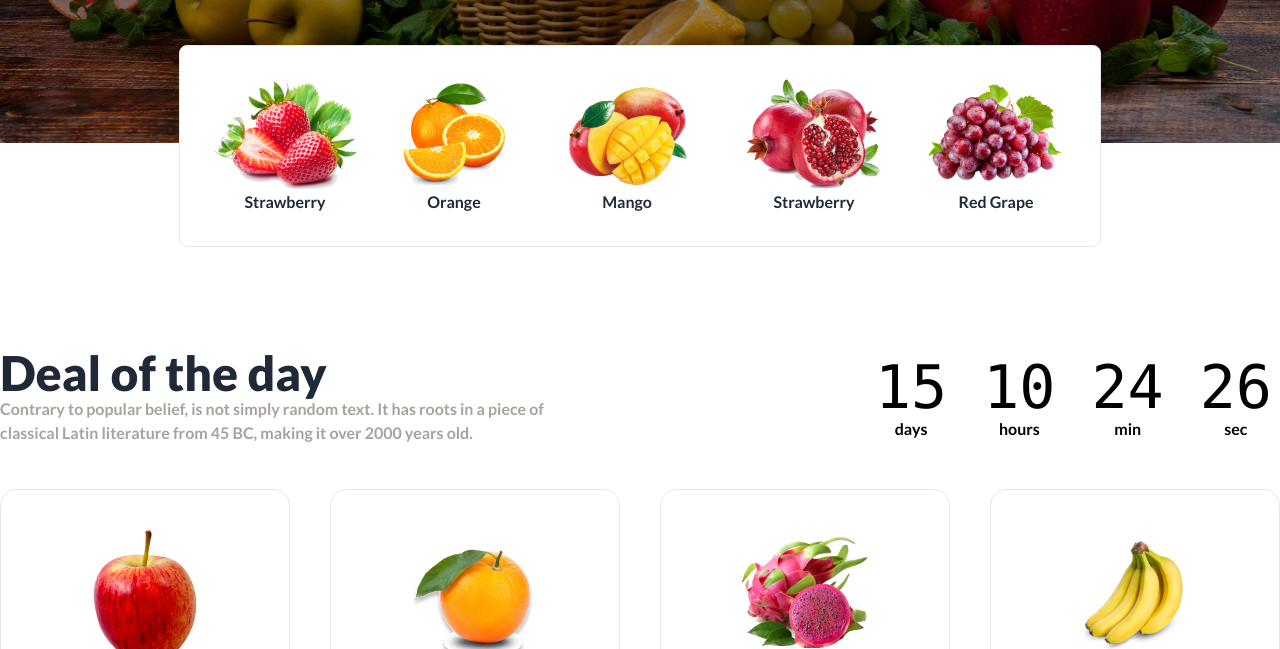
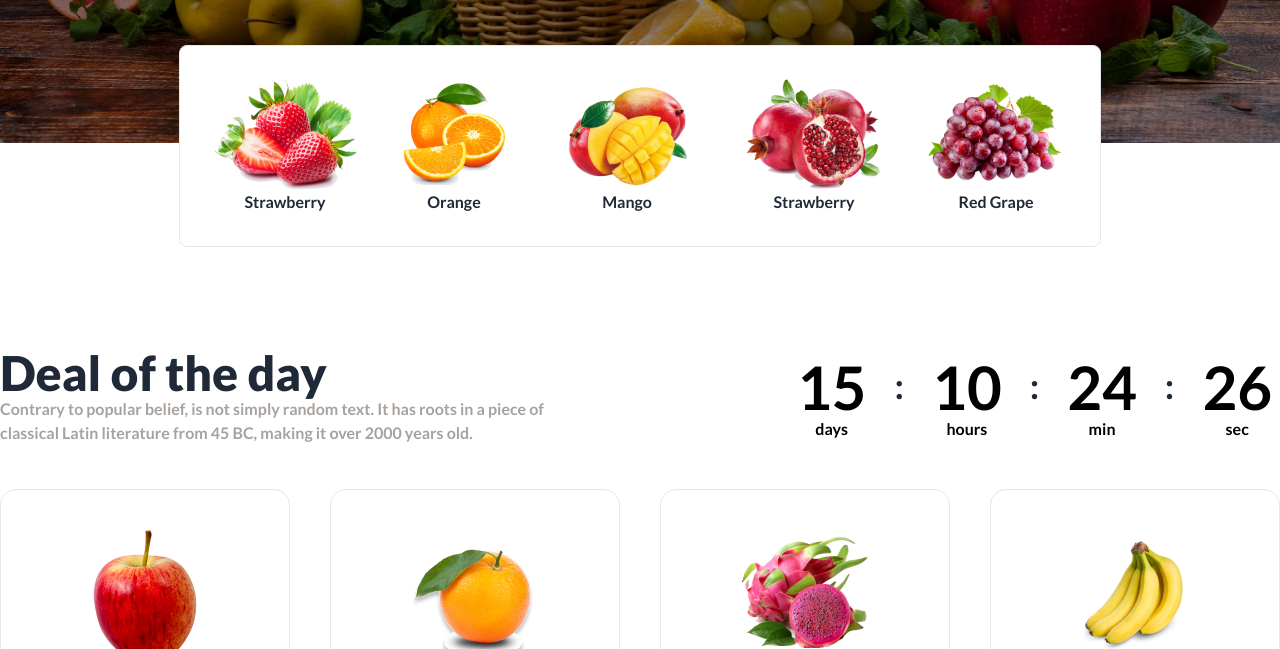
Before and after one commit to rabby159/FruityOasis, a plain HTML site: page index.html in a window 1280 px wide. Shown: the part 542-1191 px from the top of the page. Drawn offline with nearby package versions, Linux system fonts and the light colour scheme; grey boxes are pictures that could not be loaded.

Commit message:
coundown update

```diff
--- a/index.html
+++ b/index.html
@@ -169,30 +169,39 @@
                     <p class="text-[#a8a29e]">Contrary to popular belief, is not simply random text. It has roots in a piece of <br> classical Latin literature from 45 BC, making it over 2000 years old.</p>
                 </div>
                 <div class="">
-                    <div class="grid grid-flow-col gap-5 text-center">
+                    <div class="grid grid-flow-col lg:gap-5 text-center">
                         <div class="flex flex-col p-2 text-black rounded-box text-neutral-content">
-                          <span class="countdown font-mono text-4xl lg:text-6xl" >
+                          <span class="countdown text-3xl lg:text-6xl flex justify-center" >
                             <span style="--value:15;"></span>
                           </span>
-                          days
+                          <p>days</p>
+                        </div>
+                        <div class="flex pt-4 lg:text-4xl">
+                          <h1>:</h1>
                         </div>
                         <div class="flex flex-col p-2 text-black rounded-box text-neutral-content">
-                          <span class="countdown font-mono text-4xl lg:text-6xl">
+                          <span class="countdown  text-3xl lg:text-6xl flex justify-center">
                             <span style="--value:10;"></span>
                           </span>
-                          hours
+                          <p>hours</p>
+                        </div>
+                        <div class="flex pt-4 lg:text-4xl">
+                          <h1>:</h1>
                         </div>
                         <div class="flex flex-col p-2 text-black rounded-box text-neutral-content">
-                          <span class="countdown font-mono text-4xl lg:text-6xl">
+                          <span class="countdown  text-3xl lg:text-6xl flex justify-center">
                             <span style="--value:24;"></span>
                           </span>
-                          min
+                          <p>min</p>
+                        </div>
+                        <div class="flex pt-4 lg:text-4xl">
+                          <h1>:</h1>
                         </div>
                         <div class="flex flex-col p-2 text-black rounded-box text-neutral-content">
-                          <span class="countdown font-mono text-4xl lg:text-6xl">
+                          <span class="countdown  text-3xl lg:text-6xl flex justify-center">
                             <span style="--value:26;"></span>
                           </span>
-                          sec
+                          <p>sec</p>
                         </div>
                       </div>
                 </div>
```
